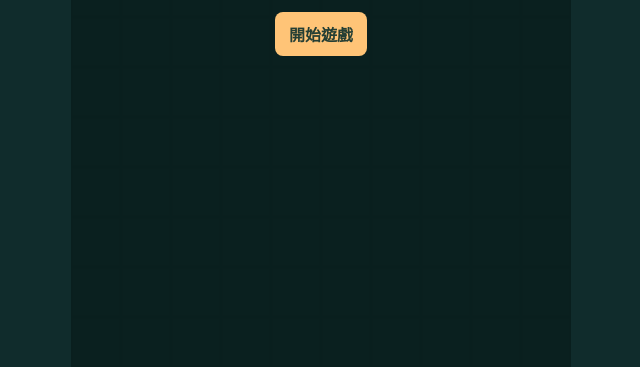
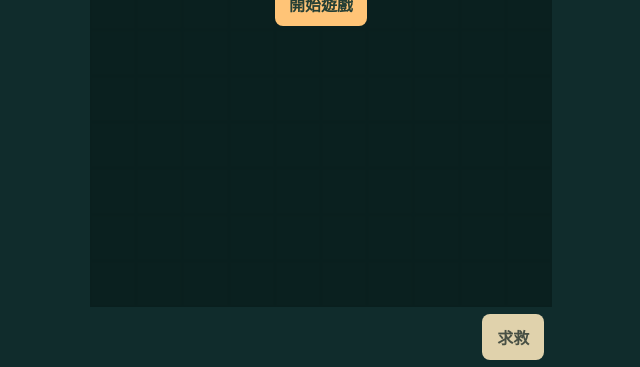
Before and after one commit to panpancow-afk/math-games, a plain HTML site: page math-blocks.html in a window 1280 px wide. Shown: the part 433-800 px from the top of the page, without its empty margins (319-959 px from the left). Drawn offline with Linux system fonts and the light colour scheme.

Commit message:
Add visible rescue button for math quizzes

```diff
--- a/math-blocks.html
+++ b/math-blocks.html
@@ -8,7 +8,11 @@
 *{box-sizing:border-box}
 body{margin:0;background:#102c2c;color:#fff6dd;font-family:system-ui,sans-serif}
 main{height:100vh;height:100dvh;display:grid;place-items:center;overflow:hidden}
-.well{position:relative;width:min(100vw,62.5vh);width:min(100vw,62.5dvh);aspect-ratio:5/8}
+.game{width:min(100vw,calc((100vh - 60px) * .625));width:min(100vw,calc((100dvh - 60px) * .625))}
+.well{position:relative;aspect-ratio:5/8}
+.rescue-area{height:60px;display:flex;align-items:center;justify-content:flex-end;padding:0 8px}
+#rescue{min-height:44px;background:#ffc477;color:#243e34;border-color:transparent}
+#rescue:disabled{background:#e0d2ac;color:#485044;cursor:default}
 canvas{display:block;width:100%;height:100%;touch-action:none;user-select:none;-webkit-touch-callout:none}
 .overlay{position:absolute;inset:0;display:grid;align-content:center;justify-items:center;text-align:center;gap:15px;background:#091e1de8;padding:20px}
 .overlay[hidden]{display:none}.overlay strong{font-size:clamp(22px,5vw,38px)}.overlay p{margin:0;line-height:1.6}
@@ -21,10 +25,13 @@ dialog input{width:100%;padding:9px;font:inherit;margin:8px 0 0}#feedback{min-he
 #question,#hint{line-height:1.55}.actions{display:flex;flex-wrap:wrap;gap:8px}
 </style>
 <main>
+<div class="game">
 <section class="well" aria-label="遊戲區">
-<canvas id="board" width="300" height="480" tabindex="0" aria-label="10 欄、16 列棋盤。單指雙點旋轉，左右傾斜或滑動移動，長按加速下落，雙指點一下求救。也可使用方向鍵，按 H 求救。"></canvas>
-<div class="overlay" id="overlay"><strong id="status" role="status">math Blocks</strong><p id="guide">雙點旋轉 · 長按加速下落<br>左右傾斜或滑動移動 · 雙指點一下求救</p><button class="accent" id="play">開始遊戲</button></div>
+<canvas id="board" width="300" height="480" tabindex="0" aria-label="10 欄、16 列棋盤。單指雙點旋轉，左右傾斜或滑動移動，長按加速下落，右下角求救按鈕可開啟數學題。也可使用方向鍵，按 H 求救。"></canvas>
+<div class="overlay" id="overlay"><strong id="status" role="status">math Blocks</strong><p id="guide">雙點旋轉 · 長按加速下落<br>左右傾斜或滑動移動 · 按右下角求救</p><button class="accent" id="play">開始遊戲</button></div>
 </section>
+<div class="rescue-area"><button id="rescue" type="button" aria-haspopup="dialog" disabled>求救</button></div>
+</div>
 </main>
 <dialog id="quiz" aria-labelledby="quiz-title"><form id="quiz-form">
 <h2 id="quiz-title">求救挑戰</h2>
@@ -55,6 +62,7 @@ let active, upcoming, bag, score, lines, level, elapsed, previous;
 let mode = "ready";
 let rescueQueued = false, quizAnswer;
 const quiz = get("quiz");
+const rescueButton = get("rescue");
 
 function drawType() {
   if (!bag.length) {
@@ -192,6 +200,8 @@ function tile(context,x,y,size,type,ghost=false) {
   context.fillRect(x+3,y+size-5,size-6,3);
 }
 function render() {
+  rescueButton.disabled = mode !== "playing" || rescueQueued || quiz.open;
+  rescueButton.textContent = rescueQueued ? "下一塊是直線" : "求救";
   ctx.fillStyle = "#102c2c";
   ctx.fillRect(0,0,WIDTH*TILE,HEIGHT*TILE);
   for (let y=0;y<HEIGHT;y++) for (let x=0;x<WIDTH;x++) {
@@ -276,6 +286,7 @@ get("quiz-form").onsubmit = event => {
   quiz.close();
   render();
 };
+rescueButton.onclick = openQuiz;
 get("cancel-quiz").onclick = () => quiz.close();
 quiz.addEventListener("close", render);
 let tiltBaseline, tiltAngle, tiltDelta = 0, nextTiltMove = 0;
```
